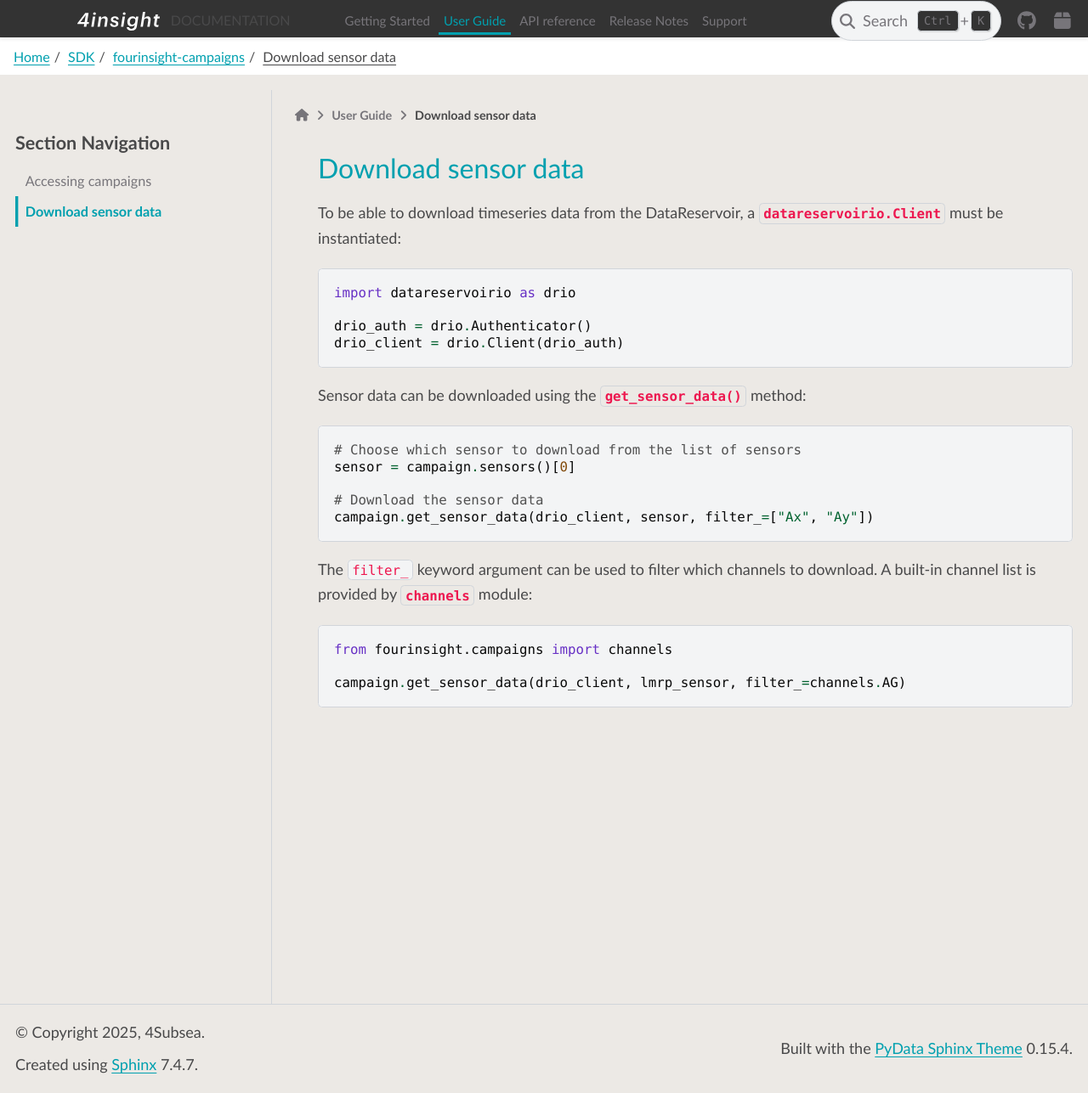
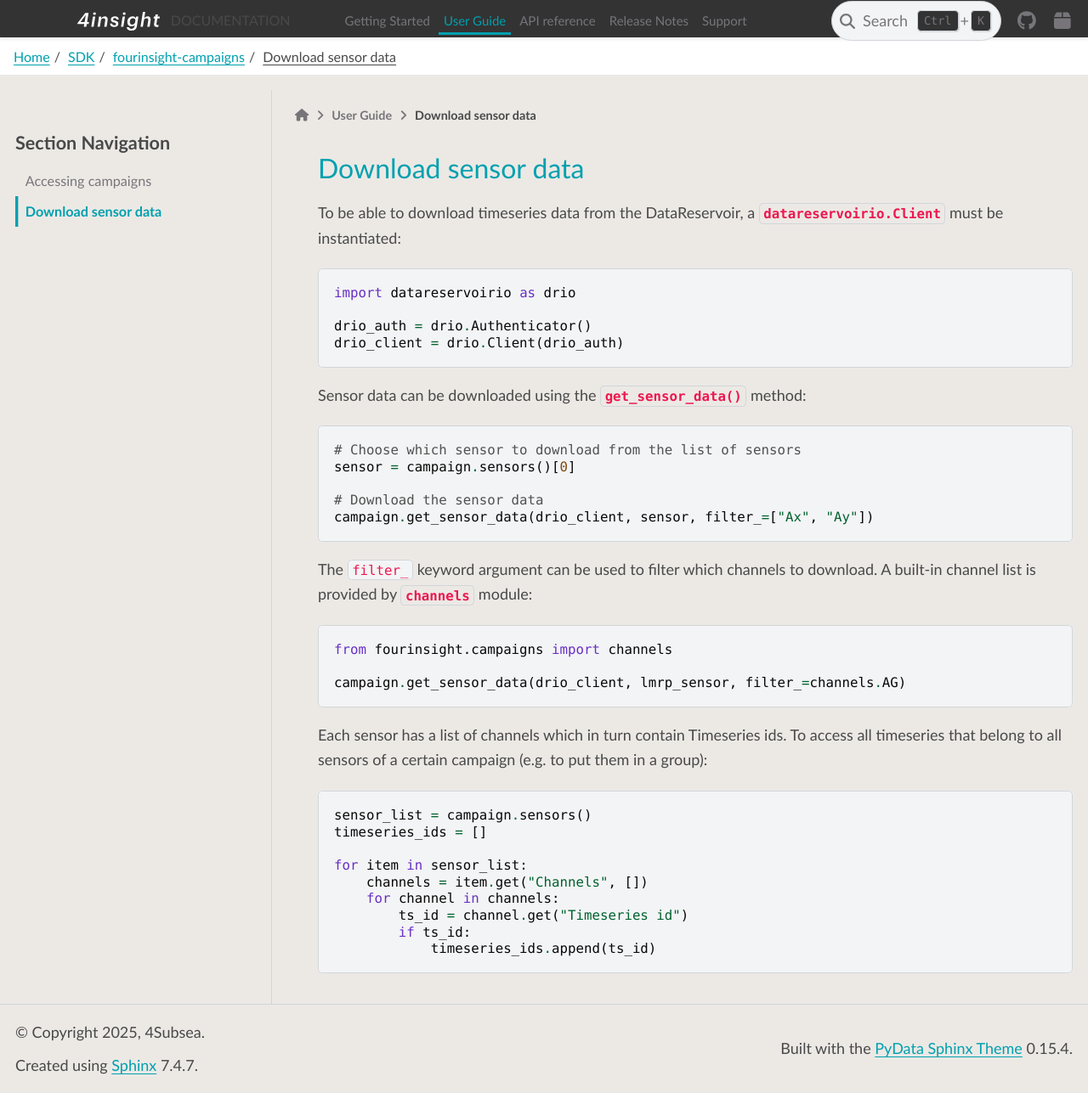
Before and after one commit to 4Subsea/fourinsight-campaigns-python, a Sphinx documentation site: the page built from docs/user_guide/download_sensordata.rst, in a window 1280 px wide and 1287 px high. Shown: the whole window at 85% size. Built offline with Sphinx 7.4.7 and the PyData theme 0.15.4, drawn with Linux system fonts in a browser that asks for light colours.

Commit message:
update download_sensordata.rst
Add how-to example to get all timeseries belonging to one campaign.

```diff
--- a/docs/user_guide/download_sensordata.rst
+++ b/docs/user_guide/download_sensordata.rst
@@ -31,3 +31,17 @@
     from fourinsight.campaigns import channels
 
     campaign.get_sensor_data(drio_client, lmrp_sensor, filter_=channels.AG)
+
+Each sensor has a list of channels which in turn contain Timeseries ids. To access all timeseries that belong to all sensors of a certain campaign (e.g. to put them in a group):
+
+.. code-block:: python
+
+    sensor_list = campaign.sensors()
+    timeseries_ids = []
+
+    for item in sensor_list:
+        channels = item.get("Channels", [])
+        for channel in channels:
+            ts_id = channel.get("Timeseries id")
+            if ts_id:
+                timeseries_ids.append(ts_id)
```
